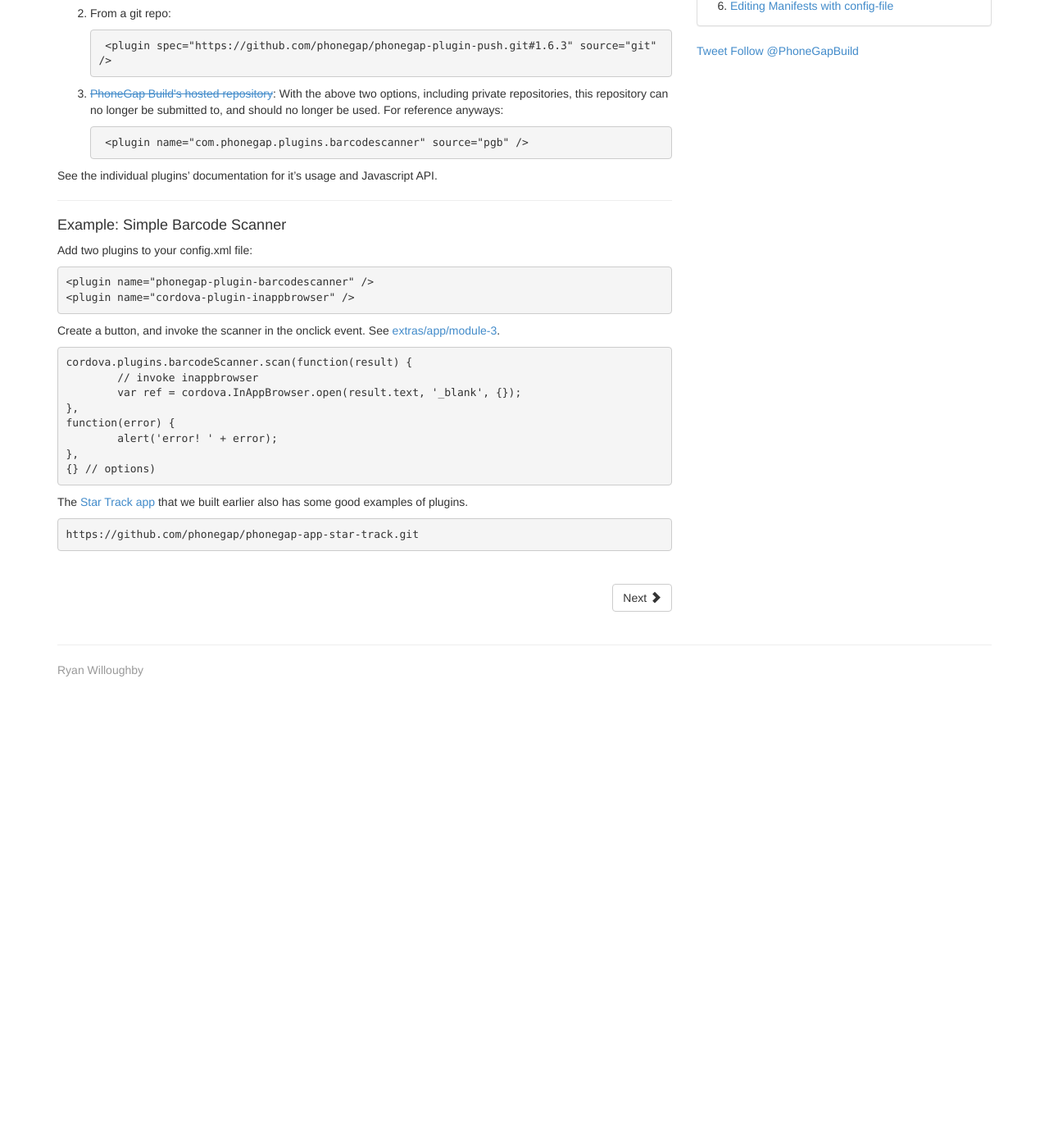
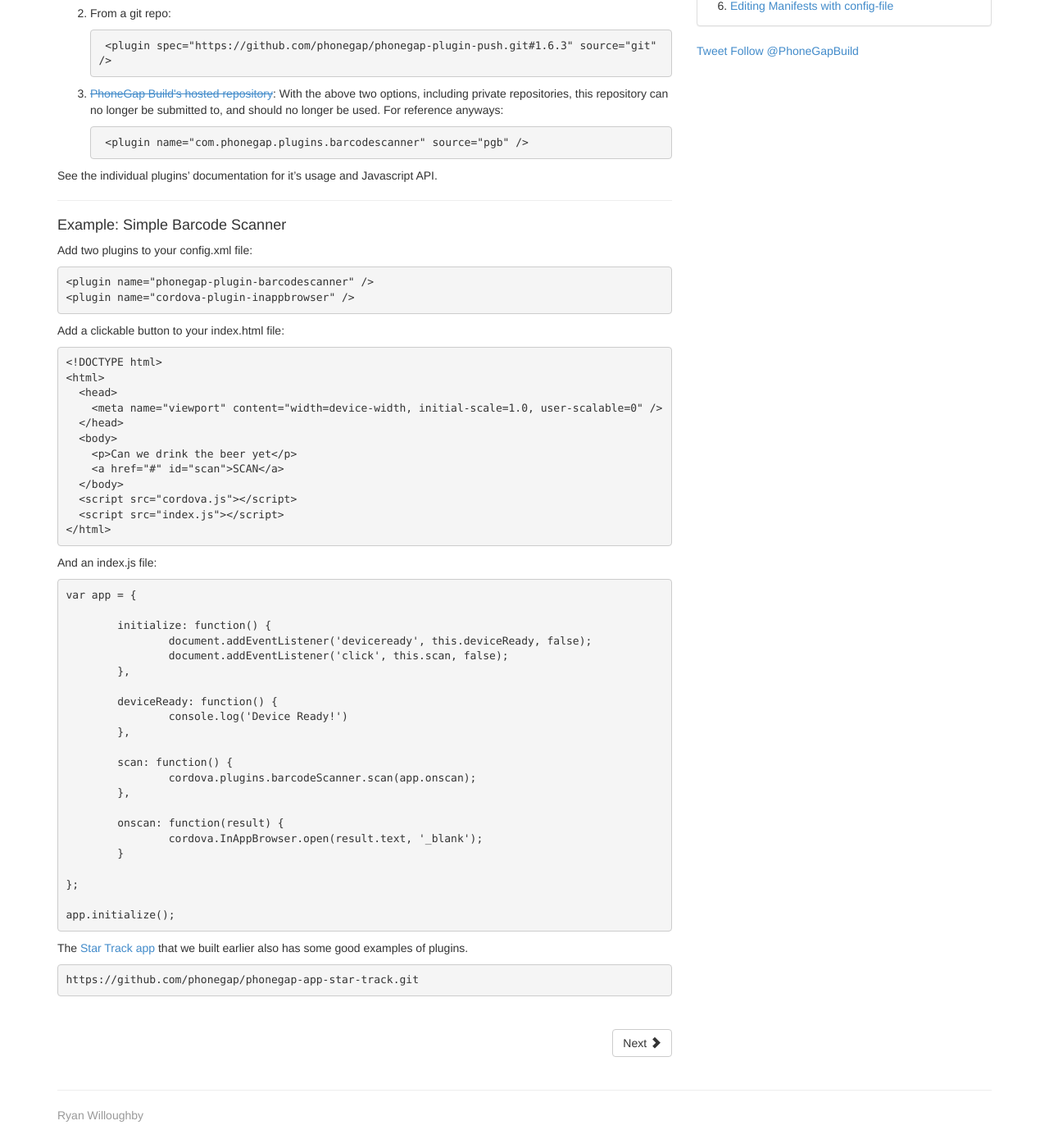
Before and after one commit to genkgo/phonegap-day-workshop, a Jekyll site: the page built from 3-plugins-and-more.md, in a window 1280 px wide and 1400 px high, scrolled down 297 px. Shown: the whole window at 82% size. Built offline with Jekyll 4.4.1, drawn with Linux system fonts in a browser that asks for light colours; comment, search, counter and statistics services are not loaded; before the commit the page ends 1154 px from its top, so only the background shows below that.

Commit message:
whatever

```diff
--- a/3-plugins-and-more.md
+++ b/3-plugins-and-more.md
@@ -33,16 +33,45 @@ Add two plugins to your config.xml file:
     <plugin name="phonegap-plugin-barcodescanner" />
     <plugin name="cordova-plugin-inappbrowser" />
 
-Create a button, and invoke the scanner in the onclick event. See [extras/app/module-3](extras/app/module-3).
+Add a clickable button to your index.html file:
 
-	cordova.plugins.barcodeScanner.scan(function(result) {
-		// invoke inappbrowser
-		var ref = cordova.InAppBrowser.open(result.text, '_blank', {});
-	},
-	function(error) {
-		alert('error! ' + error);
-	},
-	{} // options)
+    <!DOCTYPE html>
+	<html>
+	  <head>
+	    <meta name="viewport" content="width=device-width, initial-scale=1.0, user-scalable=0" />
+	  </head>
+	  <body>
+	    <p>Can we drink the beer yet</p>
+	    <a href="#" id="scan">SCAN</a>
+	  </body>
+	  <script src="cordova.js"></script>
+	  <script src="index.js"></script>
+	</html>
+
+And an index.js file:
+
+	var app = {
+
+		initialize: function() {
+			document.addEventListener('deviceready', this.deviceReady, false);
+			document.addEventListener('click', this.scan, false);
+		},
+
+		deviceReady: function() {
+			console.log('Device Ready!')
+		},
+
+		scan: function() {
+			cordova.plugins.barcodeScanner.scan(app.onscan);
+		},
+
+		onscan: function(result) {
+			cordova.InAppBrowser.open(result.text, '_blank');
+		}
+
+	};
+
+	app.initialize();
 
 
 The [Star Track app](https://github.com/phonegap/phonegap-app-star-track) that we built earlier also has some good examples of plugins.
```
Also changed, not shown: 1-ways-to-interact-with-build.md (+1 -1 lines).
